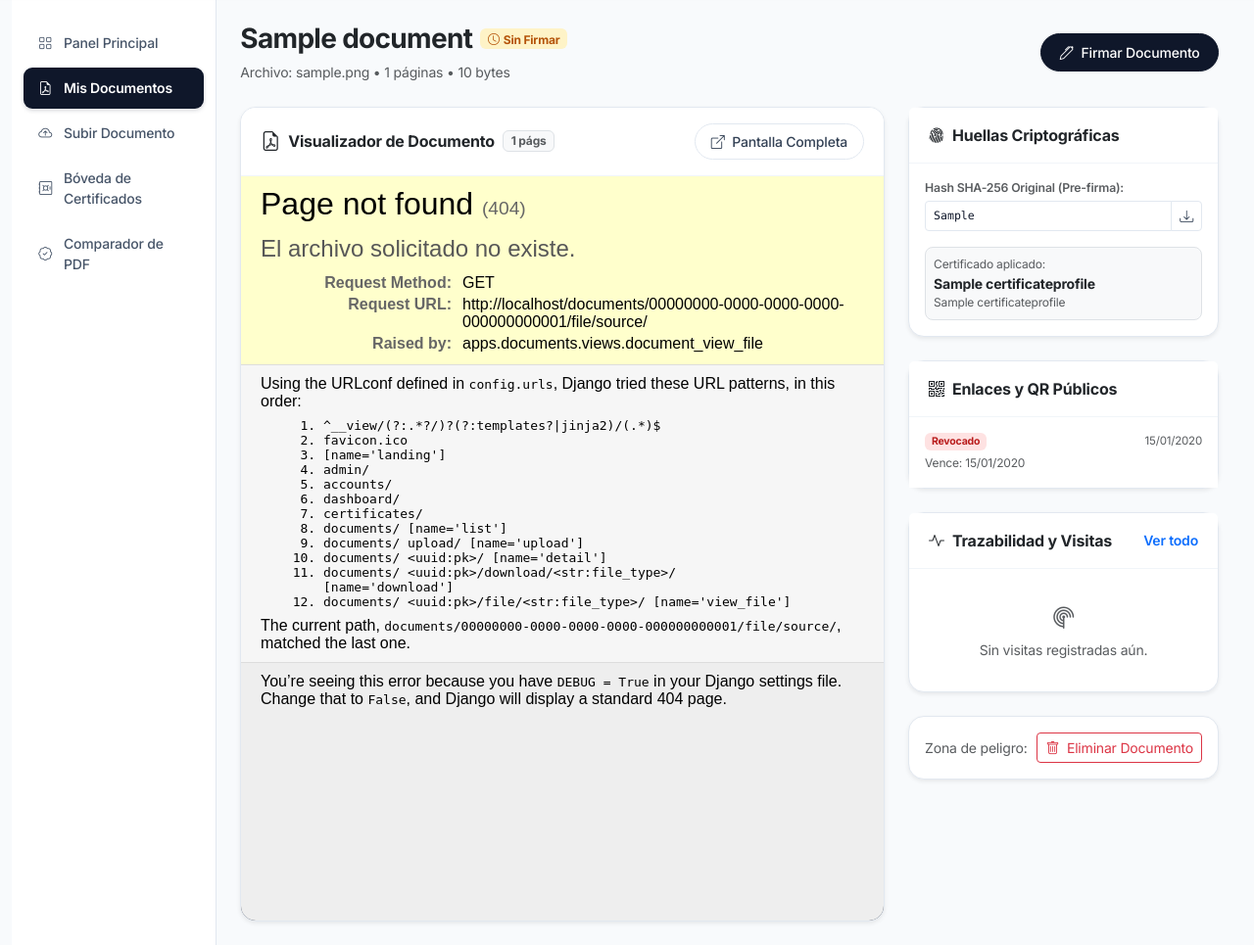
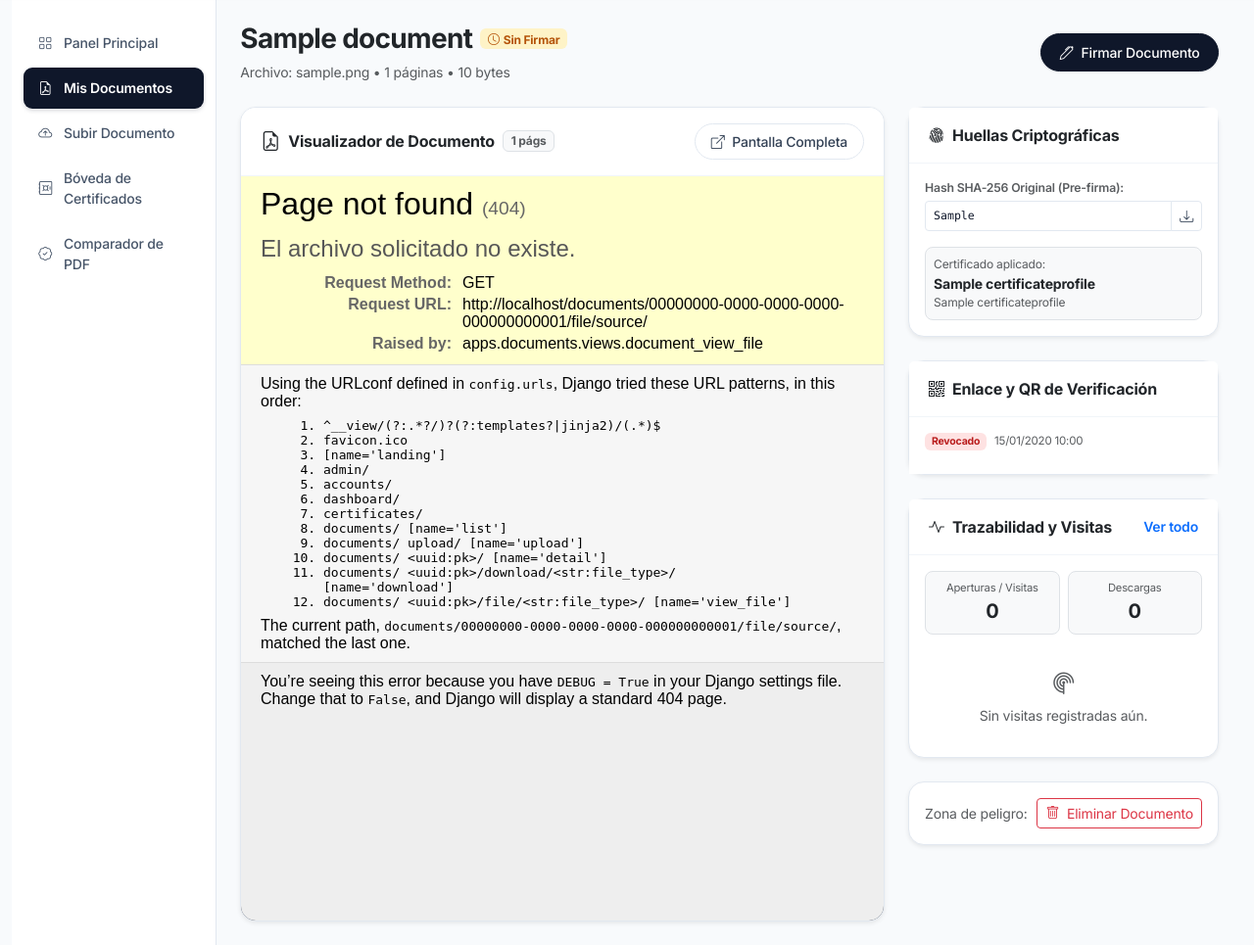
Before and after one commit to Adsoog/Sign-and-go, a Django app: page /documents/00000000-0000-0000-0000-000000000001/ in a window 1280 px wide. Shown: the part 62-1027 px from the top of the page at 98% size. Run offline with Django 5.2, Linux system fonts and the light colour scheme; a user stored in the database is signed in; tables that the repository leaves empty hold one stand-in row (values such as "Sample post"); data that the repository does not hold is empty; some libraries are stand-ins or nearby versions.

Commit message:
fix: resolve public verification links, simplify tracking display, and embed QR in document detail

```diff
--- a/apps/core/context_processors.py
+++ b/apps/core/context_processors.py
@@ -6,10 +6,19 @@ def signbox_globals(request):
     Exposes global variables to all Django templates.
     """
     base_url = getattr(settings, "SIGNANDGO_BASE_URL", getattr(settings, "SIGNBOX_BASE_URL", "http://localhost:8000"))
+    path = request.path
+    is_public = (
+        path.startswith("/d/")
+        or path.startswith("/verify/")
+        or path.startswith("/accounts/login/")
+        or path.startswith("/accounts/register/")
+        or path == "/"
+    )
     return {
         "APP_NAME": "Sign & Go",
         "SIGNBOX_VERSION": "1.0.0",
         "SIGNBOX_BASE_URL": base_url,
         "SIGNANDGO_BASE_URL": base_url,
         "workspace": getattr(request, "workspace", None),
+        "is_public_page": is_public,
     }
--- a/apps/documents/views.py
+++ b/apps/documents/views.py
@@ -71,10 +71,21 @@ def document_upload_view(request):
 def document_detail_view(request, pk):
     workspace = request.workspace
     doc = get_object_or_404(Document, pk=pk, workspace=workspace)
-    # Get active share links
     share_links = doc.share_links.all().order_by("-created_at")
-    # Get recent events
-    recent_events = doc.events.all().order_by("-occurred_at")[:10]
+
+    # Metrics
+    total_views = doc.events.filter(event_type__in=["web_visit", "web_preview"]).count()
+    total_downloads = doc.events.filter(event_type="web_download").count()
+
+    # Deduplicate consecutive visit/preview events
+    raw_events = list(doc.events.all().order_by("-occurred_at")[:20])
+    clean_events = []
+    seen = set()
+    for ev in raw_events:
+        min_key = (ev.event_type, ev.occurred_at.strftime("%Y-%m-%d %H:%M"))
+        if min_key not in seen:
+            seen.add(min_key)
+            clean_events.append(ev)
 
     return render(
         request,
@@ -82,7 +93,9 @@ def document_detail_view(request, pk):
         {
             "doc": doc,
             "share_links": share_links,
-            "recent_events": recent_events,
+            "recent_events": clean_events[:6],
+            "total_views": total_views,
+            "total_downloads": total_downloads,
         },
     )
 
--- a/apps/sharing/urls.py
+++ b/apps/sharing/urls.py
@@ -10,4 +10,5 @@ urlpatterns = [
     path("d/<str:token>/", views.public_verify_view, name="public_verify"),
     path("d/<str:token>/preview/", views.public_stream_pdf_view, name="public_preview"),
     path("d/<str:token>/download/", views.public_download_pdf_view, name="public_download"),
+    path("d/<str:token>/qr/", views.public_qr_image_view, name="public_qr"),
 ]
--- a/templates/base.html
+++ b/templates/base.html
@@ -25,7 +25,7 @@
 </head>
 <body>
 
-  {% if user.is_authenticated %}
+  {% if not is_public_page and user.is_authenticated %}
   <!-- Top Navbar -->
   <nav class="navbar navbar-expand-lg sb-navbar sticky-top py-2">
     <div class="container-fluid px-4">
--- a/templates/documents/detail.html
+++ b/templates/documents/detail.html
@@ -108,11 +108,11 @@
     <!-- 2. Public Links and QR Codes -->
     <div class="card mb-4 border-0 shadow-sm" style="border: 1px solid #E2E8F0 !important; border-radius: 16px;">
       <div class="card-header bg-white d-flex justify-content-between align-items-center py-3">
-        <span class="fw-bold text-dark"><i class="bi bi-qr-code me-2 text-dark"></i>Enlaces y QR Públicos</span>
+        <span class="fw-bold text-dark"><i class="bi bi-qr-code me-2 text-dark"></i>Enlace y QR de Verificación</span>
         {% if doc.is_signed %}
-          <a href="{% url 'sharing:create' doc.id %}" class="btn btn-sm btn-outline-secondary" style="font-size: 0.75rem;">
+          <button type="button" class="btn btn-sm btn-outline-secondary" data-bs-toggle="modal" data-bs-target="#newLinkModal" style="font-size: 0.75rem;">
             <i class="bi bi-plus-lg me-1"></i>Nuevo
-          </a>
+          </button>
         {% endif %}
       </div>
       <div class="card-body p-0 small">
@@ -120,7 +120,8 @@
         <div class="list-group list-group-flush">
           {% for link in share_links %}
           <div class="list-group-item p-3">
-            <div class="d-flex justify-content-between align-items-center mb-1">
+            <div class="d-flex justify-content-between align-items-center mb-2">
+              <div class="d-flex align-items-center gap-2">
                 {% if link.is_active %}
                   <span class="badge badge-subtle-success">Activo</span>
                 {% elif link.revoked_at %}
@@ -128,24 +129,46 @@
                 {% else %}
                   <span class="badge badge-subtle-warning">Caducado</span>
                 {% endif %}
-              <span class="text-muted" style="font-size: 0.72rem;">{{ link.created_at|date:"d/m/Y" }}</span>
+                <span class="text-muted" style="font-size: 0.72rem;">{{ link.created_at|date:"d/m/Y H:i" }}</span>
               </div>
-
-            <div class="text-muted mt-1" style="font-size: 0.75rem;">
-              Vence: {{ link.expires_at|date:"d/m/Y"|default:"Permanente" }}
+              {% if link.is_active %}
+              <form method="post" action="{% url 'sharing:revoke' link.id %}" class="m-0 p-0" onsubmit="return confirm('¿Deseas revocar este enlace?');">
+                {% csrf_token %}
+                <button type="submit" class="btn btn-link text-danger p-0 border-0 text-decoration-none" style="font-size: 0.75rem;">
+                  <i class="bi bi-x-circle me-1"></i>Revocar
+                </button>
+              </form>
+              {% endif %}
             </div>
 
             {% if link.is_active %}
-            <div class="d-flex justify-content-between align-items-center mt-2 pt-2 border-top">
-              <a href="/d/{{ link.token_hash|slice:':16' }}/" target="_blank" class="small text-decoration-none">
-                <i class="bi bi-box-arrow-up-right me-1"></i>Abrir
+            <!-- 1-Click Copy and Open -->
+            <div class="input-group input-group-sm mb-2" x-data="{ copied: false }">
+              <input type="text" class="form-control font-monospace" style="font-size: 0.75rem;" readonly value="{{ request.scheme }}://{{ request.get_host }}/d/{{ link.token_hash|slice:':16' }}/">
+              <button class="btn btn-dark" type="button" @click="navigator.clipboard.writeText($el.previousElementSibling.value); copied = true; setTimeout(() => copied = false, 2000)">
+                <span x-show="!copied"><i class="bi bi-clipboard me-1"></i>Copiar</span>
+                <span x-show="copied" class="text-success"><i class="bi bi-check-lg me-1"></i>¡Copiado!</span>
+              </button>
+              <a href="/d/{{ link.token_hash|slice:':16' }}/" target="_blank" class="btn btn-outline-secondary" title="Abrir página de verificación">
+                <i class="bi bi-box-arrow-up-right"></i>
               </a>
-              <form method="post" action="{% url 'sharing:revoke' link.id %}" class="m-0 p-0 d-inline" onsubmit="return confirm('¿Deseas revocar este enlace?');">
-                {% csrf_token %}
-                <button type="submit" class="btn btn-sm text-danger p-0 border-0" style="font-size: 0.75rem;">
-                  <i class="bi bi-x-circle me-1"></i>Revocar
-                </button>
-              </form>
+            </div>
+
+            <!-- QR code toggle -->
+            <div class="d-flex align-items-center justify-content-between pt-1">
+              <a class="small text-decoration-none fw-semibold text-dark" data-bs-toggle="collapse" href="#qrCollapse_{{ link.id }}" role="button">
+                <i class="bi bi-qr-code me-1 text-primary"></i>Ver código QR
+              </a>
+              <span class="text-muted" style="font-size: 0.72rem;">Vence: {{ link.expires_at|date:"d/m/Y"|default:"Permanente" }}</span>
+            </div>
+
+            <div class="collapse text-center py-2 mt-2 bg-light rounded-3 border" id="qrCollapse_{{ link.id }}">
+              <img src="{% url 'sharing:public_qr' link.token_hash|slice:':16' %}" alt="QR Verificación" style="width: 130px; height: 130px;" class="img-fluid rounded border mb-2 bg-white p-1">
+              <div>
+                <a href="{% url 'sharing:public_qr' link.token_hash|slice:':16' %}" download="QR_Verificacion.png" class="btn btn-sm btn-outline-secondary" style="font-size: 0.72rem;">
+                  <i class="bi bi-download me-1"></i>Descargar QR
+                </a>
+              </div>
             </div>
             {% endif %}
           </div>
@@ -156,7 +179,9 @@
           No hay enlaces públicos activos.
           {% if doc.is_signed %}
             <div class="mt-2">
-              <a href="{% url 'sharing:create' doc.id %}" class="btn btn-sm btn-outline-secondary">Generar Enlace / QR</a>
+              <button type="button" class="btn btn-sm btn-dark" data-bs-toggle="modal" data-bs-target="#newLinkModal">
+                <i class="bi bi-qr-code me-1"></i>Generar Enlace y QR
+              </button>
             </div>
           {% else %}
             <span class="d-block small mt-1 text-muted">Disponible una vez firmado el PDF.</span>
@@ -173,12 +198,40 @@
         <a href="{% url 'tracking:document_events' doc.id %}" class="small text-decoration-none">Ver todo</a>
       </div>
       <div class="card-body p-3">
+        <!-- Activity KPI summary -->
+        <div class="row g-2 mb-3">
+          <div class="col-6">
+            <div class="p-2 bg-light rounded-3 border text-center">
+              <span class="d-block text-muted" style="font-size: 0.7rem;">Aperturas / Visitas</span>
+              <strong class="fs-5 text-dark">{{ total_views }}</strong>
+            </div>
+          </div>
+          <div class="col-6">
+            <div class="p-2 bg-light rounded-3 border text-center">
+              <span class="d-block text-muted" style="font-size: 0.7rem;">Descargas</span>
+              <strong class="fs-5 text-dark">{{ total_downloads }}</strong>
+            </div>
+          </div>
+        </div>
+
         {% if recent_events %}
         <div class="timeline">
           {% for ev in recent_events %}
           <div class="timeline-item">
             <div class="timeline-marker"></div>
-            <div class="small fw-semibold text-dark">{{ ev.get_event_type_display }}</div>
+            <div class="small fw-semibold text-dark">
+              {% if ev.event_type == 'web_visit' or ev.event_type == 'web_preview' %}
+                <i class="bi bi-eye text-primary me-1"></i> Apertura del documento
+              {% elif ev.event_type == 'web_download' %}
+                <i class="bi bi-download text-success me-1"></i> Descarga del PDF firmado
+              {% elif ev.event_type == 'share_link_created' %}
+                <i class="bi bi-link-45deg text-secondary me-1"></i> Enlace público generado
+              {% elif ev.event_type == 'share_link_revoked' %}
+                <i class="bi bi-x-circle text-danger me-1"></i> Enlace revocado
+              {% else %}
+                {{ ev.get_event_type_display }}
+              {% endif %}
+            </div>
             <div class="text-muted" style="font-size: 0.72rem;">
               {{ ev.occurred_at|date:"d M Y, H:i" }} &bull; IP: {{ ev.ip_anonymized }}
             </div>
@@ -206,4 +259,45 @@
 
   </div>
 </div>
+
+<!-- Modal: Generar nuevo enlace sin salir de la página -->
+<div class="modal fade" id="newLinkModal" tabindex="-1" aria-hidden="true">
+  <div class="modal-dialog modal-dialog-centered">
+    <div class="modal-content border-0 shadow">
+      <div class="modal-header">
+        <h5 class="modal-title fw-bold text-dark"><i class="bi bi-qr-code me-2"></i>Generar Enlace y QR Público</h5>
+        <button type="button" class="btn-close" data-bs-dismiss="modal"></button>
+      </div>
+      <form method="post" action="{% url 'sharing:create' doc.id %}">
+        {% csrf_token %}
+        <div class="modal-body">
+          <p class="text-muted small mb-3">Crea un enlace público seguro para compartir tu documento firmado y rastrear sus visitas.</p>
+
+          <div class="mb-3">
+            <label class="form-label small fw-semibold">Caducidad del enlace</label>
+            <select name="expires_days" class="form-select form-select-sm">
+              <option value="" selected>Permanente (sin fecha de caducidad)</option>
+              <option value="1">1 día</option>
+              <option value="7">7 días</option>
+              <option value="30">30 días</option>
+            </select>
+          </div>
+
+          <div class="form-check form-switch mb-2">
+            <input class="form-check-input" type="checkbox" name="allow_preview" id="modalPreview" checked>
+            <label class="form-check-label small" for="modalPreview">Permitir previsualización web en PDF</label>
+          </div>
+          <div class="form-check form-switch mb-2">
+            <input class="form-check-input" type="checkbox" name="allow_download" id="modalDownload" checked>
+            <label class="form-check-label small" for="modalDownload">Permitir descarga del PDF firmado</label>
+          </div>
+        </div>
+        <div class="modal-footer">
+          <button type="button" class="btn btn-sm btn-outline-secondary" data-bs-dismiss="modal">Cancelar</button>
+          <button type="submit" class="btn btn-sm btn-dark">Crear Enlace</button>
+        </div>
+      </form>
+    </div>
+  </div>
+</div>
 {% endblock %}
```
Also changed, not shown: apps/sharing/tokens.py (+25 -3 lines), apps/sharing/views.py (+19 -2 lines). Lines whose indentation alone changed are shown as unchanged.
